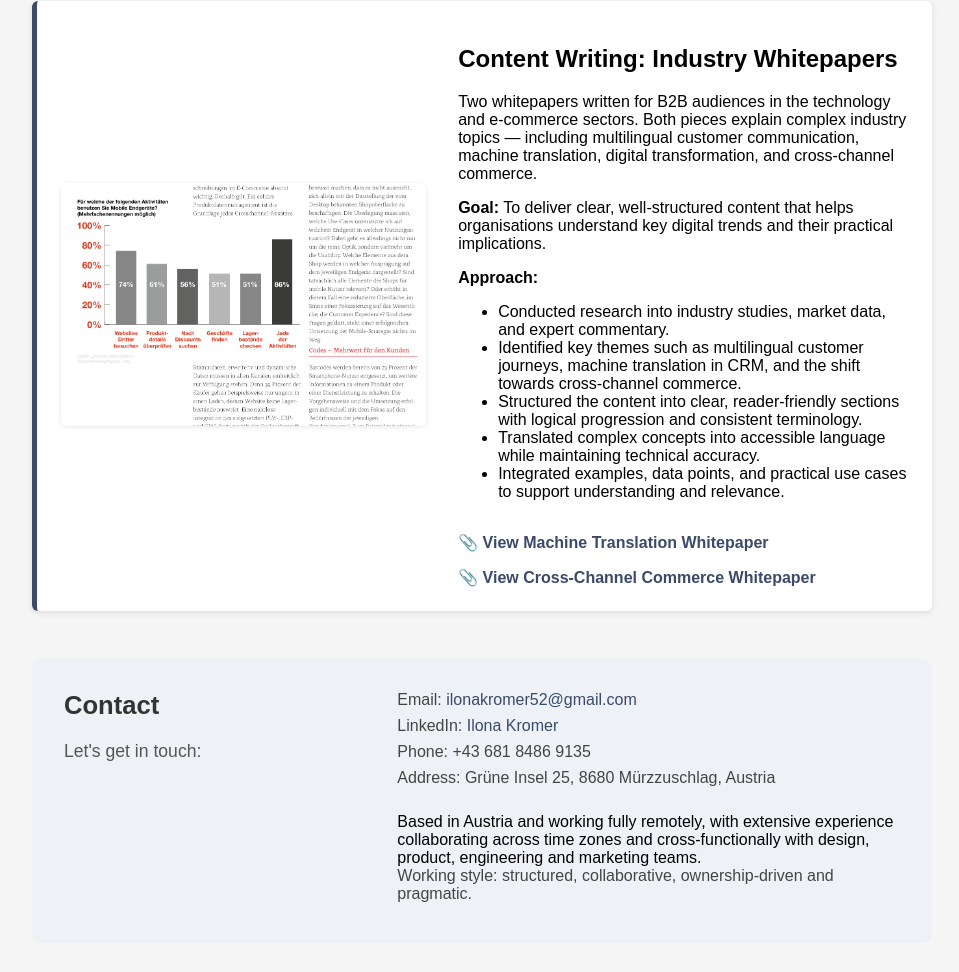
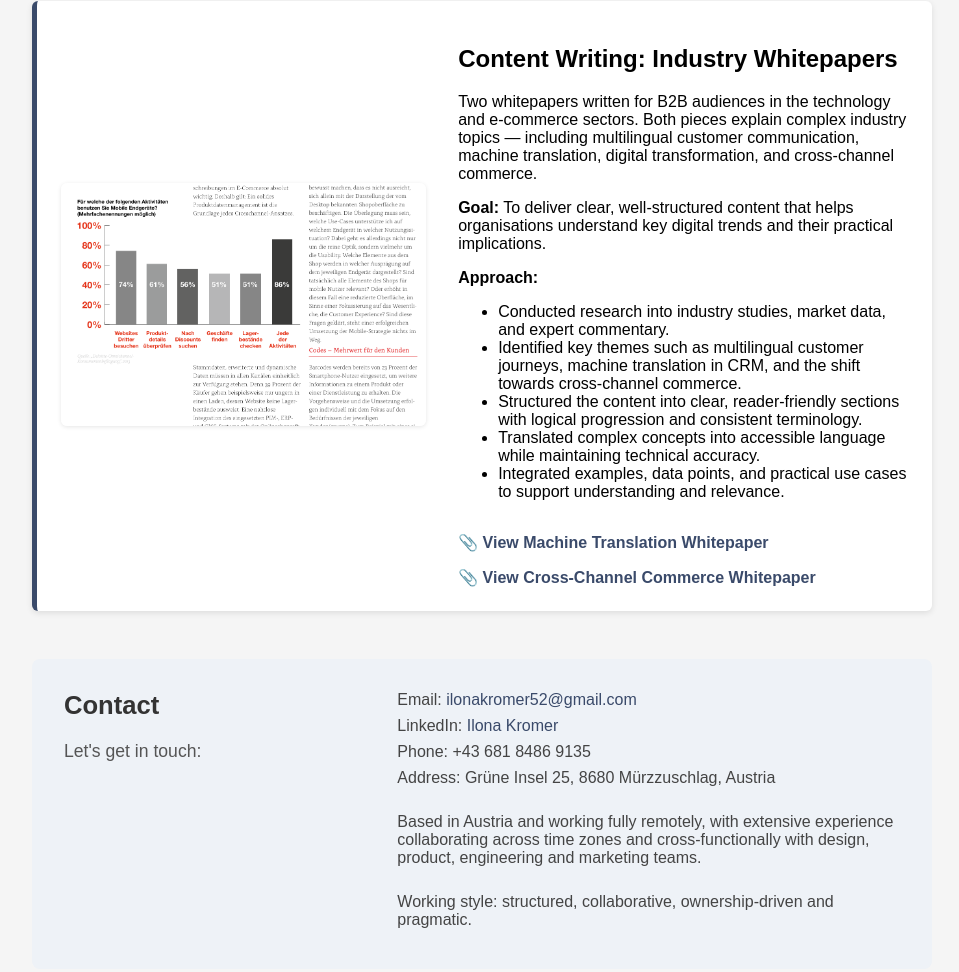
Before and after one commit to kromer52/education-enablement, a website: page projects.html in a window 1280 px wide. Shown: the part 2220-3192 px from the top of the page, without its empty margins (158-1117 px from the left). Drawn offline with Linux system fonts and the light colour scheme.

Commit message:
updated br projects

```diff
--- a/projects.html
+++ b/projects.html
@@ -129,7 +129,7 @@ How can community‑focused teams use behavioural analytics to understand engage
           <li>LinkedIn: <a href="https://www.linkedin.com/in/ilona-kromer-66a8992a/" target="_blank">Ilona Kromer</a></li>
           <li>Phone: +43 681 8486 9135</li>
           <li>Address: Grüne Insel 25, 8680 Mürzzuschlag, Austria</li><br>
-          Based in Austria and working fully remotely, with extensive experience collaborating across time zones and cross‑functionally with design, product, engineering and marketing teams. </li><br>
+          <li>Based in Austria and working fully remotely, with extensive experience collaborating across time zones and cross‑functionally with design, product, engineering and marketing teams. </li><br>
     <li>Working style: structured, collaborative, ownership‑driven and pragmatic. </li></ul>
         </div>
   </div>
```
